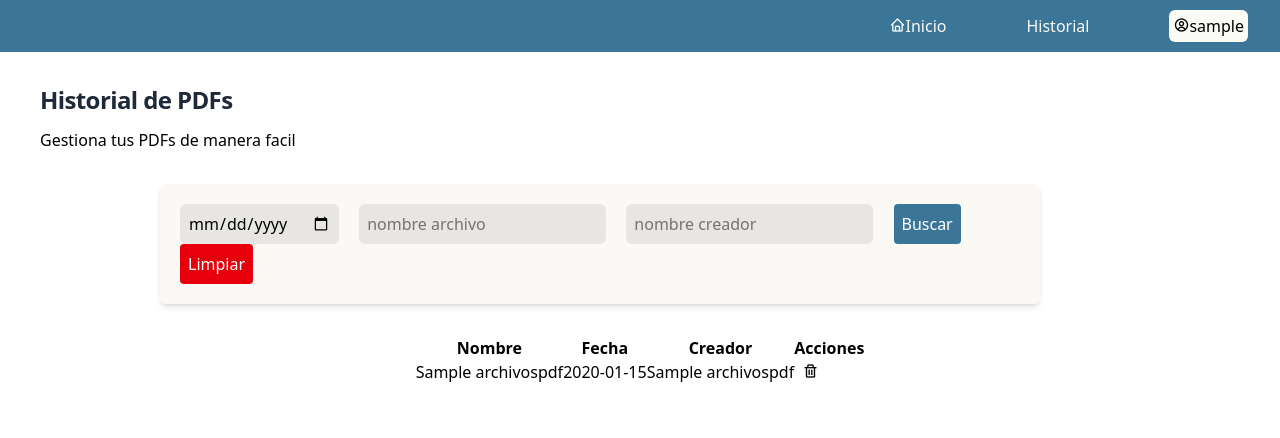
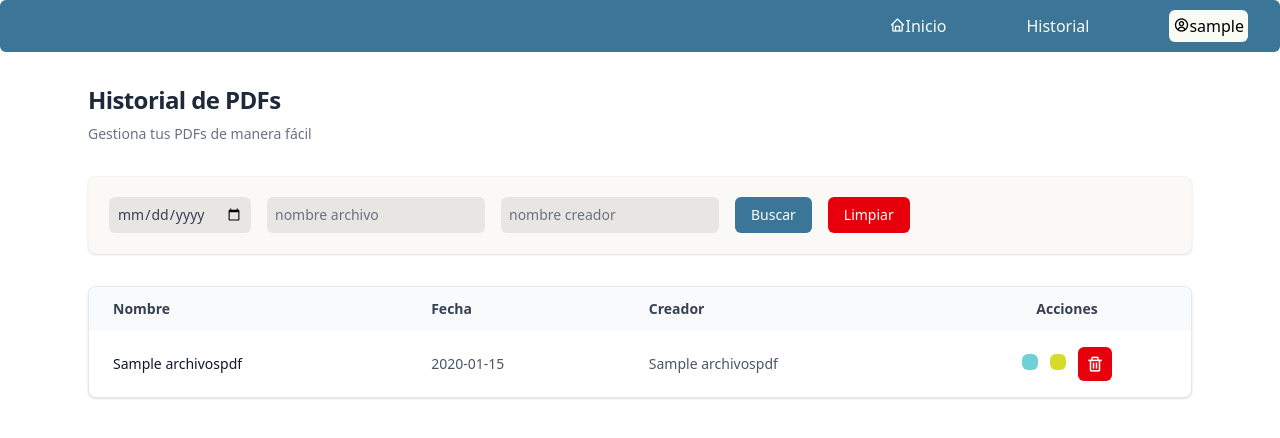
Before and after one commit to yUMIP04/Sistema-de-Ventas-con-Dashboard, a Flask app: page /Historial in a window 1280 px wide. Shown: the top 438 px of the page. Run offline with Flask 3, Linux system fonts and the light colour scheme; the visitor is signed in with stand-in values (Sample User, id 1); tables that the repository leaves empty hold one stand-in row (values such as "Sample post"); some libraries are stand-ins or nearby versions.

Commit message:
-Terminando el frontend del Historial

```diff
--- a/static/JS/modules/uiTablasHistorial.js
+++ b/static/JS/modules/uiTablasHistorial.js
@@ -25,15 +25,28 @@ export default async function LlenarTabla(datos, callback) {
 
       const fila = document.createElement("tr");
 
-      fila.innerHTML=`<td>${info[0]}</td>
-      <td>${info[1]}</td>
-      <td>${info[2]}</td>
-      <td>
-        <a href="/api/ver_pdf/${info[0]}" target="_blank"><i class="bx bx-eye"></i></a>
-        <a href="/api/descargarPDF/${info[0]}" class="btn-descargar" download><i class="bx bx-folder-down-arrow"></i></a>
-        <a href="" class="btn-eliminar"><i class="bx bx-trash"></i></a>
-      </td>
-    `;
+
+fila.className = "hover:bg-gray-50 transition-colors duration-150";
+
+fila.innerHTML = `
+  <td class="px-6 py-4 font-medium text-gray-900 text-left break-all">${info[0]}</td>
+  <td class="px-6 py-4 text-left whitespace-nowrap">${info[1]}</td>
+  <td class="px-6 py-4 text-left">${info[2]}</td>
+  <td class="px-6 py-4 text-center whitespace-nowrap">
+    <div class="flex items-center justify-center gap-3">
+      <a href="/api/ver_pdf/${info[0]}" target="_blank" title="Ver PDF">
+        <i class="bx bx-eye bg-[#6FD1D5] text-[#FFFFFF] p-2 rounded-md text-lg hover:bg-[#3B7597] transition-colors duration-200 ease-in-out"></i>
+      </a>
+      <a href="/api/descargarPDF/${info[0]}" class="btn-descargar" download title="Descargar PDF">
+        <i class="bx bx-folder-down-arrow bg-[#D6DB27] text-[#FFFFFF] p-2 rounded-md text-lg hover:bg-yellow-500 transition-colors duration-200 ease-in-out"></i>
+      </a>
+      <a href="" class="btn-eliminar" title="Eliminar">
+        <i class="bx bx-trash bg-red-600 text-[#FFFFFF] p-2 rounded-md text-lg hover:bg-red-700 transition-colors duration-200 ease-in-out"></i>
+      </a>
+    </div>
+  </td>
+`;
+
       BodyTable.appendChild(fila);
 
       const btn_delete = fila.querySelector(".btn-eliminar");
--- a/templates/Historial.html
+++ b/templates/Historial.html
@@ -1,71 +1,61 @@
-{%extends "base.html"%}
-<title>{% block title%}Historial de PDFs{% endblock%}</title>
+{% extends "base.html" %}
+{% block title %}Historial de PDFs{% endblock %}
+
+{% block content %}
+
+<div class="max-w-6xl mx-auto px-6 py-8">
 
 
-{%block content%}
-
-
-<div class="Historial-Completo ml-10 mt-8 flex-column ">
-
+    <div class="Historial-Completo mb-8">
         <div class="Titulo-descrip">
-
-<div class="Titulo-contendor">
             <h1 class="Titulo font-semibold text-2xl text-gray-800 tracking-tight">Historial de PDFs</h1>
+            <p class="description mt-2 text-gray-500 text-sm">
+                Gestiona tus PDFs de manera fácil
+            </p>
+        </div>
     </div>
 
 
+    <div class="Filtros bg-[#FAF9F6] p-5 rounded-lg shadow-sm border border-gray-100 mb-8">
+        <form enctype="multipart/form-data" id="form-filtros" class="flex flex-wrap items-center gap-4" action="" method="POST">
 
-<div class="description mt-3">
+            <input type="date" name="fecha-Filtro" class="p-2 bg-[#E8E6E3] focus:outline-none focus:ring-2 focus:ring-[#6FD1D7] rounded-md text-sm text-gray-700" id="fecha-filtro">
 
-    <p>
-        Gestiona tus PDFs de manera facil
-    </p>
+            <input type="text" name="nombreArchivo-Filtro" class="p-2 bg-[#E8E6E3] focus:outline-none focus:ring-2 focus:ring-[#6FD1D7] rounded-md text-sm placeholder-gray-500" placeholder="nombre archivo" id="nombreArchivo-filtro">
 
+            <input type="text" name="nombreCreador-Filtro" class="p-2 bg-[#E8E6E3] focus:outline-none focus:ring-2 focus:ring-[#6FD1D7] rounded-md text-sm placeholder-gray-500" placeholder="nombre creador" id="nombreCreador-filtro">
+
+            <input type="submit" value="Buscar" id="buscar-filtro" class="bg-[#3B7597] px-4 py-2 rounded-md text-[#FFFFFF] text-sm font-medium cursor-pointer hover:bg-[#093C5D] transition-colors duration-200 ease-in-out">
+
+            <input type="reset" value="Limpiar" class="bg-red-600 px-4 py-2 rounded-md text-[#FFFFFF] text-sm font-medium cursor-pointer hover:bg-red-700 transition-colors duration-200 ease-in-out" id="limpiar-filtro">
+
+        </form>
+    </div>
+
+
+    <div class="overflow-x-auto rounded-lg border border-gray-200 shadow-sm bg-white">
+        <table class="tabla-Historial min-w-full table-auto border-collapse">
+            <thead class="tablaHeader-Historial bg-gray-50 text-gray-700 text-sm font-semibold">
+                <tr>
+
+                    <th class="px-6 py-3 text-left">Nombre</th>
+                    <th class="px-6 py-3 text-left">Fecha</th>
+                    <th class="px-6 py-3 text-left">Creador</th>
+                    <th class="px-6 py-3 text-center">Acciones</th>
+                </tr>
+            </thead>
+
+
+            <tbody class="tablaCuerpo-Historial divide-y divide-gray-200 text-sm text-gray-600">
+            </tbody>
+        </table>
     </div>
 
 </div>
 
-</div>
 
-<div class="Filtros flex mt-8 flex-column justify-center bg-[#FAF9F6] w-220 ml-40 p-5 rounded-md shadow-md">
-
-    <form enctype="multipart/form-data" id="form-filtros" class="" action="" method="POST">
-
-    <input type="date" name="fecha-Filtro" class="mr-4 p-2 bg-[#E8E6E3] focus:outline-none focus:ring-2 focus:ring-[#6FD1D7] rounded-md  " id="fecha-filtro">
-    <input type="text" name="nombreArchivo-Filtro" class="mr-4 p-2 bg-[#E8E6E3] focus:outline-none focus:ring-2 focus:ring-[#6FD1D7] rounded-md " placeholder="nombre archivo" id="nombreArchivo-filtro">
-    <input type="text" name="nombreCreador-Filtro" class="mr-4 p-2 bg-[#E8E6E3] focus:outline-none focus:ring-2 focus:ring-[#6FD1D7] rounded-md " placeholder="nombre creador" id="nombreCreador-filtro">
-
-
-    <input type="submit" value="Buscar" id="buscar-filtro" class="mr-4 bg-[#3B7597] p-2 rounded-sm text-[#FFFFFF] cursor-pointer hover:bg-[#093C5D] hover: transition-colors duration-200 ease-in-out">
-
-
-
-    <input type="reset" value="Limpiar" class="bg-red-600 p-2 rounded-sm text-[#FFFFFF] cursor-pointer hover:bg-red-700 hover: transition-colors duration-200 ease-in-out" id="limpiar-filtro">
-
-
-</form>
-</div>
-
-<div class="Table-PDF flex mt-8 flex-column justify-center">
-
-    <table class="tabla-Historial">
-        <thead class="tablaHeader-Historial">
-            <tr>
-                <th>Nombre</th>
-            <th>Fecha</th>
-            <th>Creador</th>
-            <th>Acciones</th>
-            </tr>
-        </thead>
-
-        <tbody class="tablaCuerpo-Historial">
-        </tbody>
-    </table>
-</div>
-
-
-<script type="module" src="{{ url_for('static', filename='JS/modules/uiTablasHistorial.js')}}"></script>
-<script type="module" src="{{ url_for('static', filename='JS/modules/historial_filtros.js')}}"></script>
-<script type="module" src="{{ url_for('static', filename='JS/modules/historial_filtroCreador.js')}}"></script>
-<script type="module" src="{{ url_for('static', filename='JS/modules/historial_filtroNombreArchivo.js')}}"></script>
-{%endblock%}
+<script type="module" src="{{ url_for('static', filename='JS/modules/uiTablasHistorial.js') }}"></script>
+<script type="module" src="{{ url_for('static', filename='JS/modules/historial_filtros.js') }}"></script>
+<script type="module" src="{{ url_for('static', filename='JS/modules/historial_filtroCreador.js') }}"></script>
+<script type="module" src="{{ url_for('static', filename='JS/modules/historial_filtroNombreArchivo.js') }}"></script>
+{% endblock %}
--- a/templates/base.html
+++ b/templates/base.html
@@ -24,7 +24,7 @@
 </head>
 <body>
 
-    <header class="flex flex-row justify-center gap-240  items-center  bg-[#3B7597] h-13">
+    <header class="rounded-md flex flex-row justify-center gap-240  items-center  bg-[#3B7597] h-13">
 
          <ul class="flex flex-row justify-end items-center grow-10  gap-20">
             <li class="text-[#FAFBF5]"><a href="{{ url_for('Inicio_dashboard') }}"><i class="bx bx-home" /></i>Inicio</a></li>
```
Lines whose indentation alone changed are shown as unchanged.
